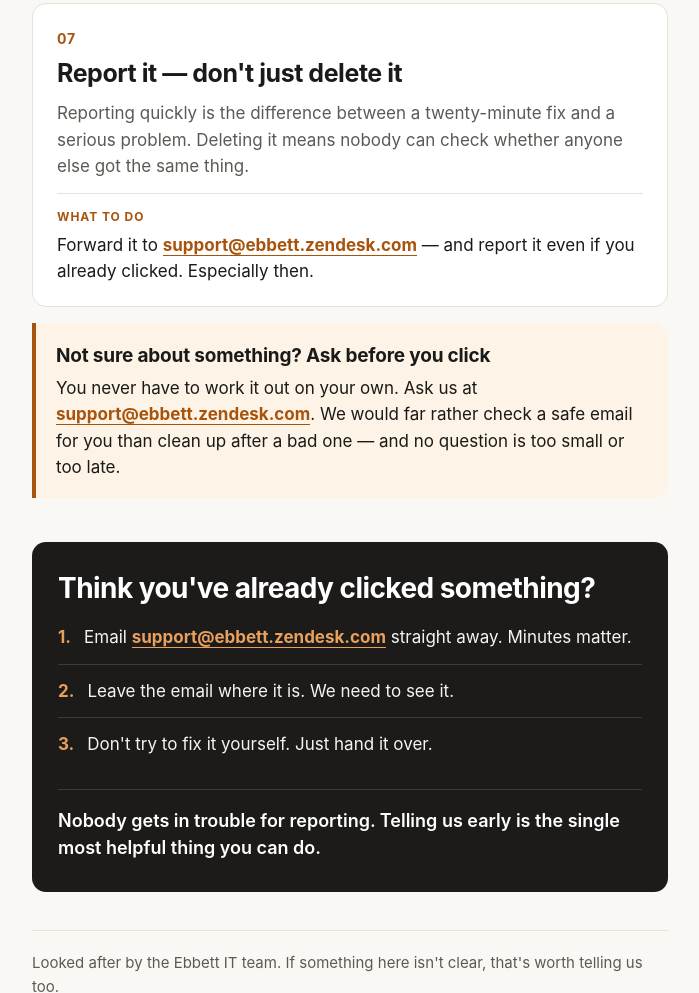
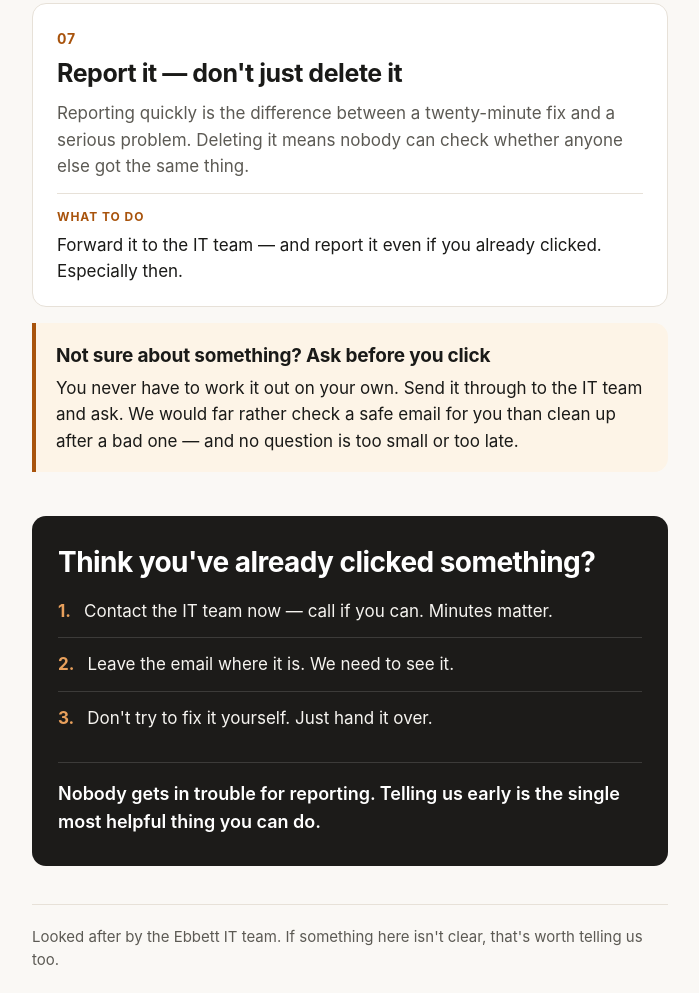
Before and after one commit to shihaaaan/emailsafety, a plain HTML site: page index.html in a window 1280 px wide. Shown: the part 2287-3280 px from the top of the page, without its empty margins (290-989 px from the left). Drawn offline with Linux system fonts and the light colour scheme.

Commit message:
Contact update

```diff
--- a/index.html
+++ b/index.html
@@ -192,18 +192,18 @@
     <p class="num">07</p>
     <h2>Report it — don't just delete it</h2>
     <p class="why">Reporting quickly is the difference between a twenty-minute fix and a serious problem. Deleting it means nobody can check whether anyone else got the same thing.</p>
-    <p class="do"><b>What to do</b>Forward it to <a class="addr" href="mailto:support@ebbett.zendesk.com">support@ebbett.zendesk.com</a> — and report it even if you already clicked. Especially then.</p>
+    <p class="do"><b>What to do</b>Forward it to the IT team — and report it even if you already clicked. Especially then.</p>
   </section>
 
   <div class="pattern">
     <strong>Not sure about something? Ask before you click</strong>
-    You never have to work it out on your own. Ask us at <a class="addr" href="mailto:support@ebbett.zendesk.com">support@ebbett.zendesk.com</a>. We would far rather check a safe email for you than clean up after a bad one — and no question is too small or too late.
+    You never have to work it out on your own. Send it through to the IT team and ask. We would far rather check a safe email for you than clean up after a bad one — and no question is too small or too late.
   </div>
 
   <div class="report">
     <h2>Think you've already clicked something?</h2>
     <ul>
-      <li><span class="tick">1.</span><span>Email <a class="addr" href="mailto:support@ebbett.zendesk.com">support@ebbett.zendesk.com</a> straight away. Minutes matter.</span></li>
+      <li><span class="tick">1.</span><span>Contact the IT team now — call if you can. Minutes matter.</span></li>
       <li><span class="tick">2.</span><span>Leave the email where it is. We need to see it.</span></li>
       <li><span class="tick">3.</span><span>Don't try to fix it yourself. Just hand it over.</span></li>
     </ul>
```
